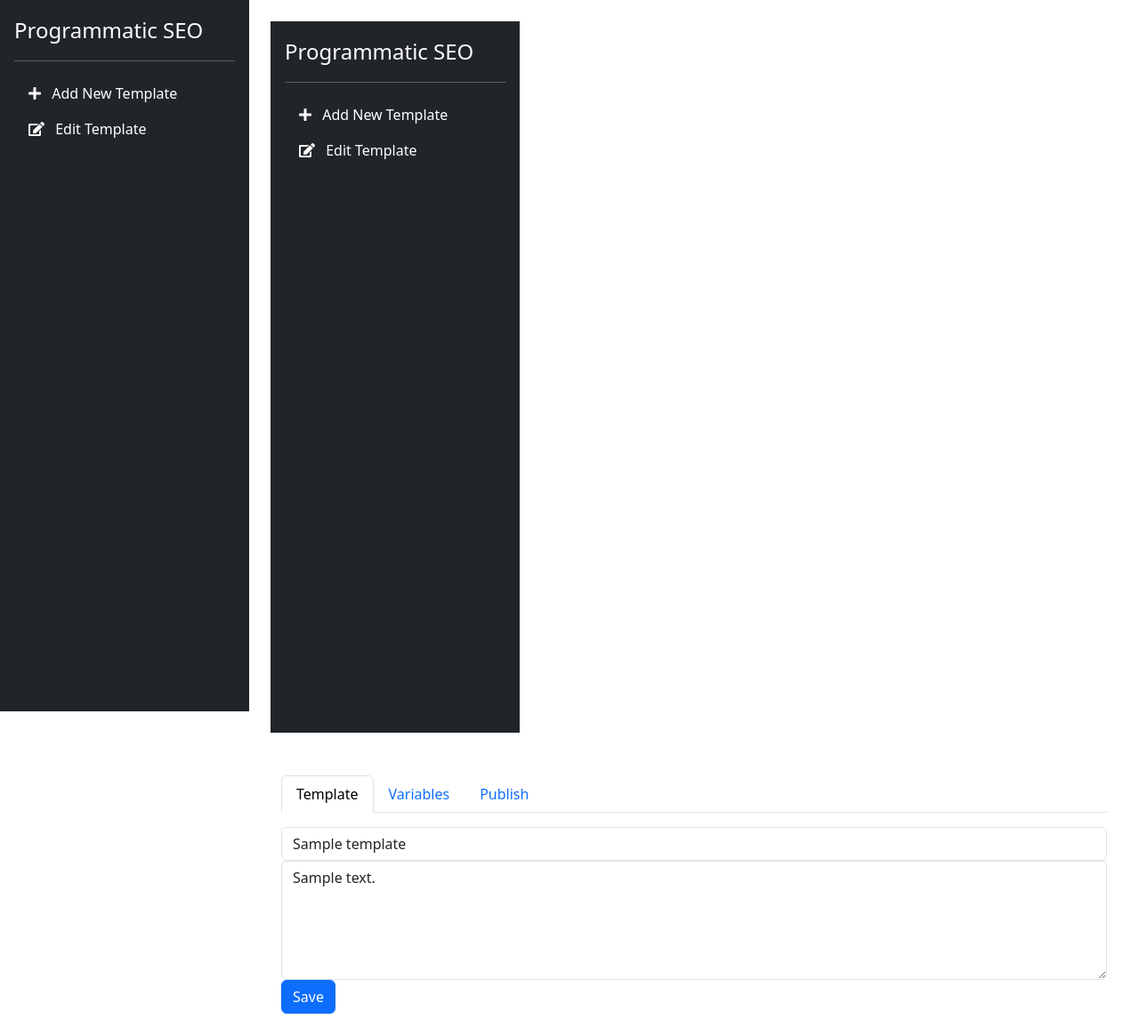
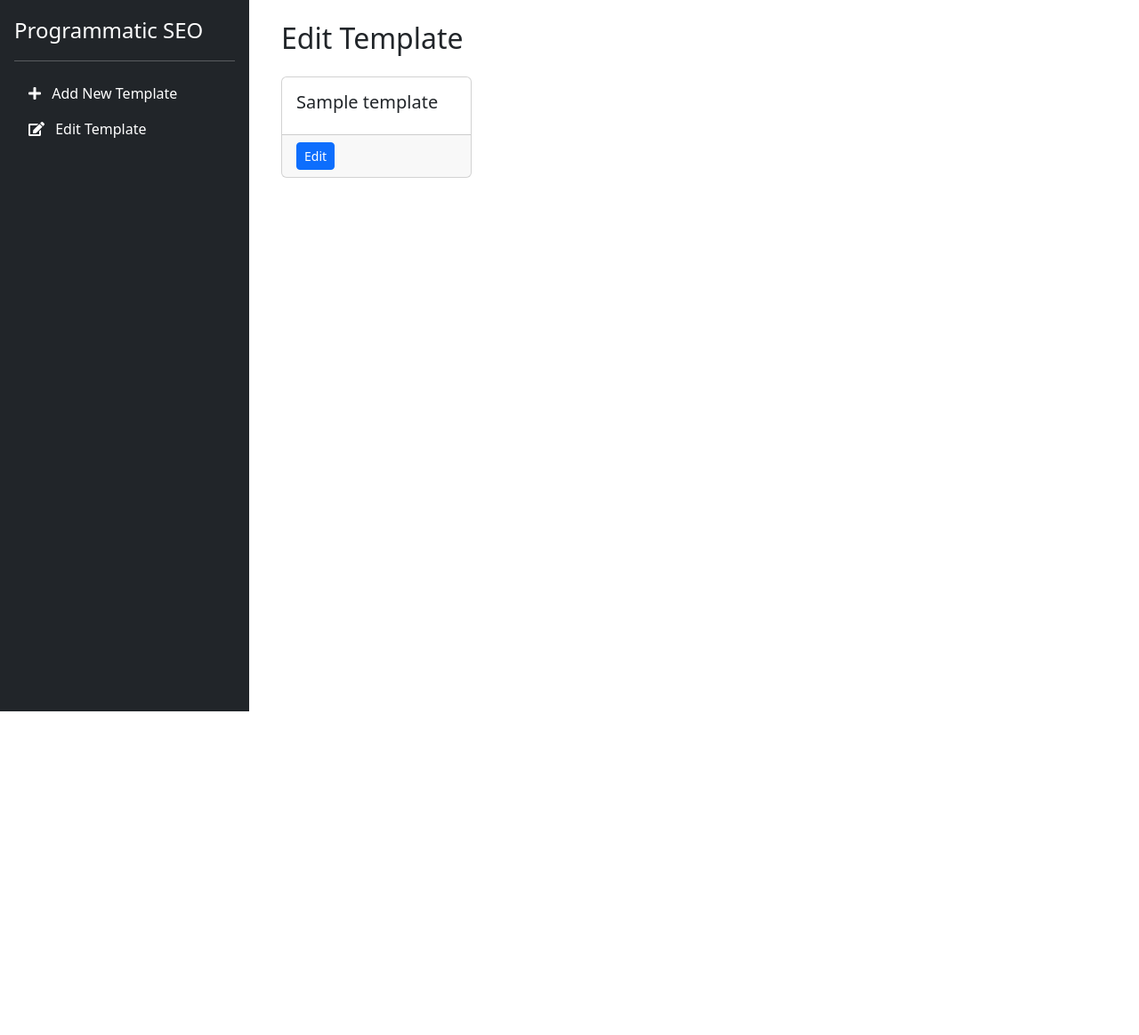
Before and after one commit to BogdanAnghelina/programmatic-seo-app, a Flask app: template templates/edit_template.html in a window 1280 px wide. Shown: the whole page at 89% size. After the commit the page ends 800 px from the top, so only its background shows below. Run offline with Flask 3, Linux system fonts and the light colour scheme; the template is opened without the code that fills it: most values are stand-ins (such as "Sample title", 1, 10 or a date in 2020); some libraries are stand-ins or nearby versions.

Commit message:
Added edit_template page & click on new template will reset tabs to go to the first one instead of the one you left off.

```diff
--- a/app.py
+++ b/app.py
@@ -1,5 +1,6 @@
 from flask import Flask, render_template, redirect, url_for, flash, request, jsonify
 from flask_login import current_user, LoginManager, UserMixin, login_user, login_required, logout_user
+from sqlalchemy.orm.exc import NoResultFound
 from database import Template, session
 import re
 
@@ -21,6 +22,13 @@
 
     # Convert to lowercase and wrap with square brackets
     return f"[{variable.lower()}]"
+
+def strip_tags(input_string):
+    if not input_string or not isinstance(input_string, str):
+        return ''
+    return re.sub(r'<[^>]*>', '', input_string)
+
+app.jinja_env.filters['strip_tags'] = strip_tags
 
 @login_manager.user_loader
 def load_user(user_id):
@@ -110,6 +118,61 @@
 
     return render_template('new_template.html', template_name=template_name, template_content=template_content, variables=variables)
 
+@app.route('/edit_template', methods=['GET', 'POST'])
+@login_required
+def edit_template():
+    templates = session.query(Template).filter_by(draft=False, user_id=current_user.id).all()
+
+    # Debugging print statement
+    for t in templates:
+        print(t.template_content)
+
+    if request.method == 'POST':
+        if 'update_template' in request.form:
+            template_id = request.form.get('template_id', None)
+            try:
+                template = session.query(Template).filter_by(id=template_id, user_id=current_user.id).one()
+                template.template_name = request.form['template_name']
+                template.template_content = request.form['template_content']
+                session.commit()
+                flash('Template updated successfully!')
+                return redirect(url_for('edit_template'))
+            except NoResultFound:
+                flash('Template not found.')
+                return redirect(url_for('edit_template'))
+
+        elif 'add_variable' in request.form:
+            variable_name = request.form['variable_name']
+            formatted_variable = format_variable(variable_name)
+
+            if not formatted_variable:
+                flash('Variable can only contain letters, numbers, and underscores.')
+                return redirect(url_for('edit_template'))
+
+            # Just as an example, let's add the variable to the first template (you might want to change this logic)
+            if templates:
+                template = templates[0]
+                current_variables = template.template_variables.split(",") if template.template_variables else []
+                current_variables.append(formatted_variable)
+                template.template_variables = ",".join(current_variables)
+                session.commit()
+                flash(f'Variable {formatted_variable} added successfully!')
+
+        elif 'delete_variable' in request.form:
+            variable_to_delete = request.form['delete_variable']
+
+            # Again, as an example, we'll delete the variable from the first template
+            if templates:
+                template = templates[0]
+                current_variables = template.template_variables.split(",") if template.template_variables else []
+                if variable_to_delete in current_variables:
+                    current_variables.remove(variable_to_delete)
+                    template.template_variables = ",".join(current_variables)
+                    session.commit()
+                    flash(f'Variable {variable_to_delete} deleted successfully!')
+
+    return render_template('edit_template.html', templates=templates)
+
 @app.route('/logout')
 @login_required
 def logout():
--- a/templates/base.html
+++ b/templates/base.html
@@ -29,6 +29,7 @@
 </div>
 
 <!-- Popper.js, and Bootstrap JS -->
+<script src="https://code.jquery.com/jquery-3.5.1.slim.min.js"></script>
 <script src="https://cdnjs.cloudflare.com/ajax/libs/popper.js/1.16.0/umd/popper.min.js"></script>
 <script src="https://maxcdn.bootstrapcdn.com/bootstrap/4.5.2/js/bootstrap.min.js"></script>
 
--- a/templates/edit_template.html
+++ b/templates/edit_template.html
@@ -1,14 +1,58 @@
 {% extends "base.html" %}
 
-{% block content %}
-
 {% block sidebar %}
-    {% include "sidebar.html" %}
+    {% include 'sidebar.html' %}
 {% endblock %}
 
-<div class="container mt-5">
-    <!-- Nav tabs -->
-    <ul class="nav nav-tabs" role="tablist">
+{% block head %}
+    <style>
+        .variable-button {
+            margin-right: 5px;
+            display: inline-block;
+        }
+
+        .cke_button__insertvariable_label {
+            background-color: green !important;
+            color: #fff !important;
+        }
+
+        .template-card {
+            cursor: pointer;
+            margin-bottom: 20px;
+        }
+    </style>
+{% endblock %}
+
+{% block content %}
+<div class="container-fluid">
+    <div class="row">
+        <div class="col">
+            <h2>Edit Template</h2>
+
+            <!-- Template cards view -->
+            <div id="template-cards" class="row mt-4">
+                {% for template in templates %}
+                <div class="col-lg-3 col-md-4 col-sm-6 mb-4">
+                    <div class="card template-card" data-template-id="{{ template.id }}">
+                        <div class="card-body">
+                            <h5 class="card-title">{{ template.template_name }}</h5>
+                            <p class="card-text">{{ template.template_content|strip_tags|truncate(100, True) }}</p>
+
+
+                        </div>
+                        <div class="card-footer">
+                            <button class="btn btn-primary btn-sm text-center">Edit</button>
+                        </div>
+                    </div>
+                </div>
+                {% endfor %}
+            </div>
+
+
+            <!-- Detailed editing view (initially hidden) -->
+            <div id="template-details" class="mt-4" style="display: none;">
+                <!-- Tab links -->
+                <ul class="nav nav-tabs mt-4" role="tablist">
                     <li class="nav-item">
                         <a class="nav-link active" id="template-tab" data-toggle="tab" href="#template" role="tab">Template</a>
                     </li>
@@ -20,32 +64,43 @@
                     </li>
                 </ul>
 
-    <!-- Tab panes -->
-    <div class="tab-content">
+                <!-- Tab content -->
+                <div class="tab-content mt-4">
                     <div class="tab-pane fade show active" id="template" role="tabpanel">
-            <form action="/template/{{ template.id }}/" method="post" class="mt-3">
+                        <form action="/edit_template" method="post">
                             <div class="form-group">
-                    <input type="text" name="template_name" value="{{ template.template_name }}" class="form-control" required placeholder="Template Name">
+                                <label for="template_name">Template Name:</label>
+                                <input type="text" id="template_name" name="template_name" class="form-control" value="{{ template_name }}">
                             </div>
+
                             <div class="form-group">
-                    <textarea name="template_content" class="form-control" rows="5">{{ template.content }}</textarea>
+                                <label for="template_content">Template Content:</label>
+                                <textarea name="template_content" id="template_content" class="form-control">{{ saved_content|default('') }}</textarea>
                             </div>
-                <button type="submit" name="save_template" class="btn btn-primary">Save</button>
+
+                            <input type="submit" name="update_template" value="Update template" class="btn btn-primary">
                         </form>
                     </div>
 
                     <div class="tab-pane fade" id="variables" role="tabpanel">
-            <form action="/template/{{ template.id }}/" method="post" class="mt-3">
+                        <h4>Existing Variables:</h4>
+                        <div>
+                            {% for variable in variables %}
+                                <span class="variable-button btn btn-light">{{ variable }}
+                                    <form style="display: inline;" action="/edit_template" method="post">
+                                        <button type="submit" name="delete_variable" value="{{ variable }}" class="btn text-danger btn-sm">X</button>
+                                    </form>
+                                </span>
+                            {% endfor %}
+                        </div>
+
+                        <h4 class="mt-4">Add New Variable:</h4>
+                        <form action="/edit_template" method="post" name="add_variable_form">
                             <div class="form-group">
-                    <input type="text" name="variable_name" class="form-control" required placeholder="Variable Name">
+                                <input type="text" name="variable_name" class="form-control" placeholder="Enter variable e.g. [name]">
                             </div>
-                <button type="submit" name="add_variable" class="btn btn-success">Add Variable</button>
+                            <input type="submit" name="add_variable" value="Add Variable" class="btn btn-secondary">
                         </form>
-            <ul class="mt-3">
-            {% for variable in variables %}
-                <li>{{ variable }}</li>
-            {% endfor %}
-            </ul>
                     </div>
 
                     <div class="tab-pane fade" id="publish" role="tabpanel">
@@ -53,5 +108,65 @@
                     </div>
                 </div>
             </div>
+        </div>
+    </div>
+</div>
 
+<script src="https://cdn.ckeditor.com/4.16.0/full/ckeditor.js"></script>
 {% endblock %}
+
+{% block scripts %}
+<script>
+    $(document).ready(function(){
+        // Show the chosen template's details when its card is clicked
+        $('.template-card').click(function() {
+            let templateId = $(this).data('template-id');
+            $('#template-cards').hide();
+            $('#template-details').show();
+
+            // TODO: Fetch the template details using templateId from your backend, populate the form, and then continue the editing process
+        });
+
+        // Check for the saved tab in local storage and activate it
+        let activeTab = localStorage.getItem('activeTab');
+        if(activeTab){
+            $('.nav-tabs a[href="' + activeTab + '"]').tab('show');
+        }
+
+        // Store the current active tab in local storage
+        $('a[data-toggle="tab"]').on('shown.bs.tab', function (e) {
+            localStorage.setItem('activeTab', $(e.target).attr('href'));
+        });
+    });
+
+    // CKEditor with custom button for inserting variables
+    CKEDITOR.replace('template_content', {
+        extraPlugins: 'insertvariable',
+        toolbar: [
+            { name: 'basicstyles', items: [ 'Bold', 'Italic', 'Underline', 'Strike' ] },
+            { name: 'paragraph', items: [ 'NumberedList', 'BulletedList', '-', 'Outdent', 'Indent', '-', 'JustifyLeft', 'JustifyCenter', 'JustifyRight', 'JustifyBlock' ] },
+            { name: 'insert', items: [ 'InsertVariable' ] },
+            { name: 'tools', items: [ 'Maximize' ] }
+        ]
+    });
+
+    // CKEditor custom plugin for inserting variables
+    CKEDITOR.plugins.add('insertvariable', {
+        init: function(editor) {
+            editor.addCommand('insertVariable', {
+                exec: function(editor) {
+                    // TODO: Here you might want to integrate the logic to select and insert a variable
+                    editor.insertText('[your_variable]');
+                }
+            });
+
+            editor.ui.addButton('InsertVariable', {
+                label: 'Insert Variable',
+                command: 'insertVariable',
+                toolbar: 'insert',
+                icon: '/path_to_icon/icon.png'
+            });
+        }
+    });
+</script>
+{% endblock %}
--- a/templates/new_template.html
+++ b/templates/new_template.html
@@ -157,5 +157,10 @@
             }
         });
     });
+
+  function setDefaultTab() {
+    localStorage.setItem('activeTab', '#template');
+  }
+
 </script>
 {% endblock %}
--- a/templates/sidebar.html
+++ b/templates/sidebar.html
@@ -5,13 +5,13 @@
     <hr>
     <ul class="nav nav-pills flex-column mb-auto">
         <li class="nav-item">
-            <a href="/new_template" class="nav-link text-white">
+            <a href="/new_template" onclick="setDefaultTab();" class="nav-link text-white">
                 <i class="fas fa-plus"></i>
                 <span class="ms-2">Add New Template</span>
             </a>
         </li>
         <li class="nav-item">
-            <a href="#" class="nav-link text-white">
+            <a href="/edit_template" class="nav-link text-white">
                 <i class="fas fa-edit"></i>
                 <span class="ms-2">Edit Template</span>
             </a>
```
Lines whose indentation alone changed are shown as unchanged.
